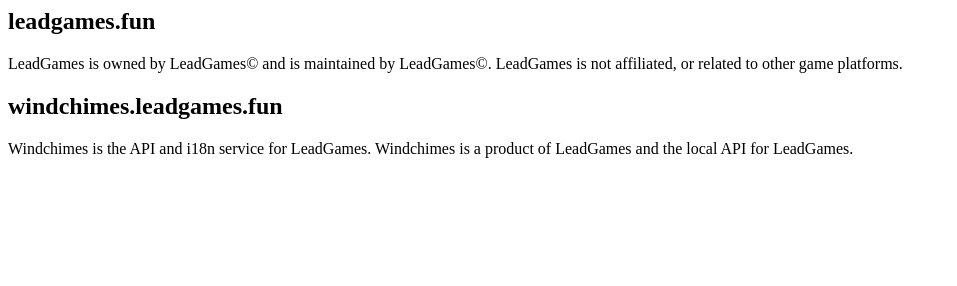
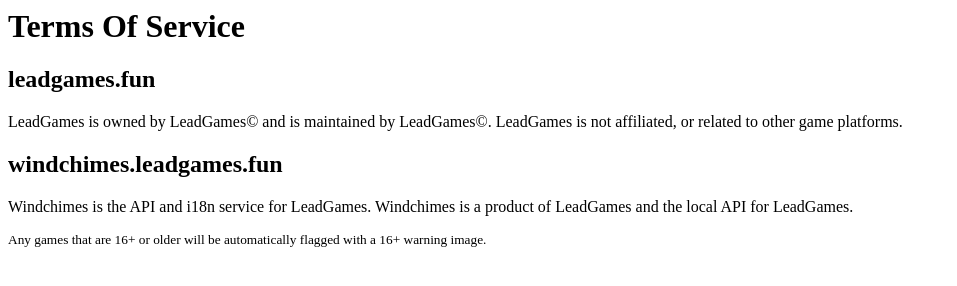
Before and after one commit to mrmichaelchapo-del/LeadGames, a plain HTML site: page terms/index.html in a window 1280 px wide. Shown: the whole page, without its empty margins (0-957 px from the left). Drawn offline with Linux system fonts and the light colour scheme.

Commit message:
Update index.html

```diff
--- a/terms/index.html
+++ b/terms/index.html
@@ -1,3 +1,5 @@
+<body>
+<h1>Terms Of Service</h1>
 <section id="notice">
 <div class="LeadGames">
 <h2>leadgames.fun</h2>
@@ -7,4 +9,8 @@
 <h2>windchimes.leadgames.fun</h2>
     <p>Windchimes is the API and i18n service for LeadGames. Windchimes is a product of LeadGames and the local API for LeadGames.</p>
 </div>
+
+<small>Any games that are 16+ or older will be automatically flagged with a 16+ warning image.</small>
 </section>
+</body>
+</html>
```
